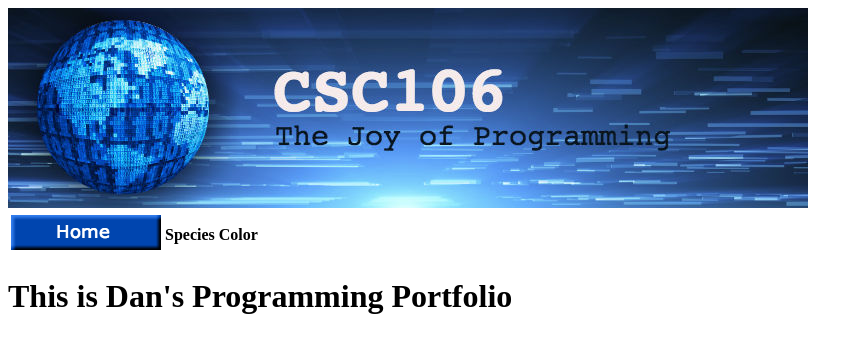
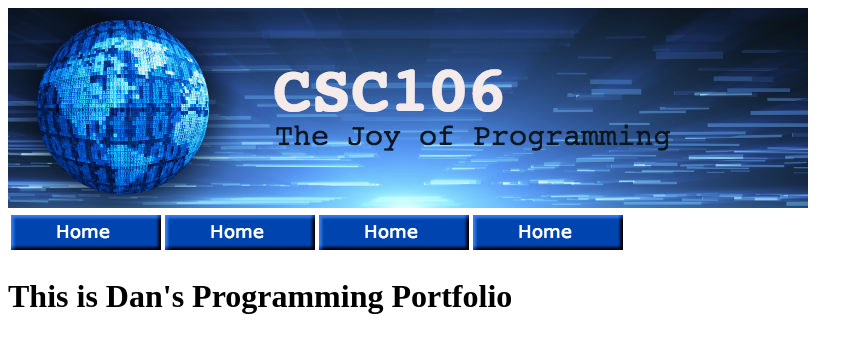
Before and after one commit to dmrainone/dmrainone.github.io, a plain HTML site: page index.html in a window 1280 px wide. Shown: the whole page, without its empty margins (0-863 px from the left). Drawn offline with Linux system fonts and the light colour scheme.

Commit message:
Update index.html

```diff
--- a/index.html
+++ b/index.html
@@ -11,8 +11,9 @@
             <thead>
                 <tr>
                     <th> <img src="home.png"> </th>
-                    <th>Species</th>
-                    <th>Color</th>
+                    <th><img src="home.png"></th>
+                    <th><img src="home.png"></th>
+                    <th><img src="home.png"></th>
                 </tr>
             </thead>
     </table>
```
